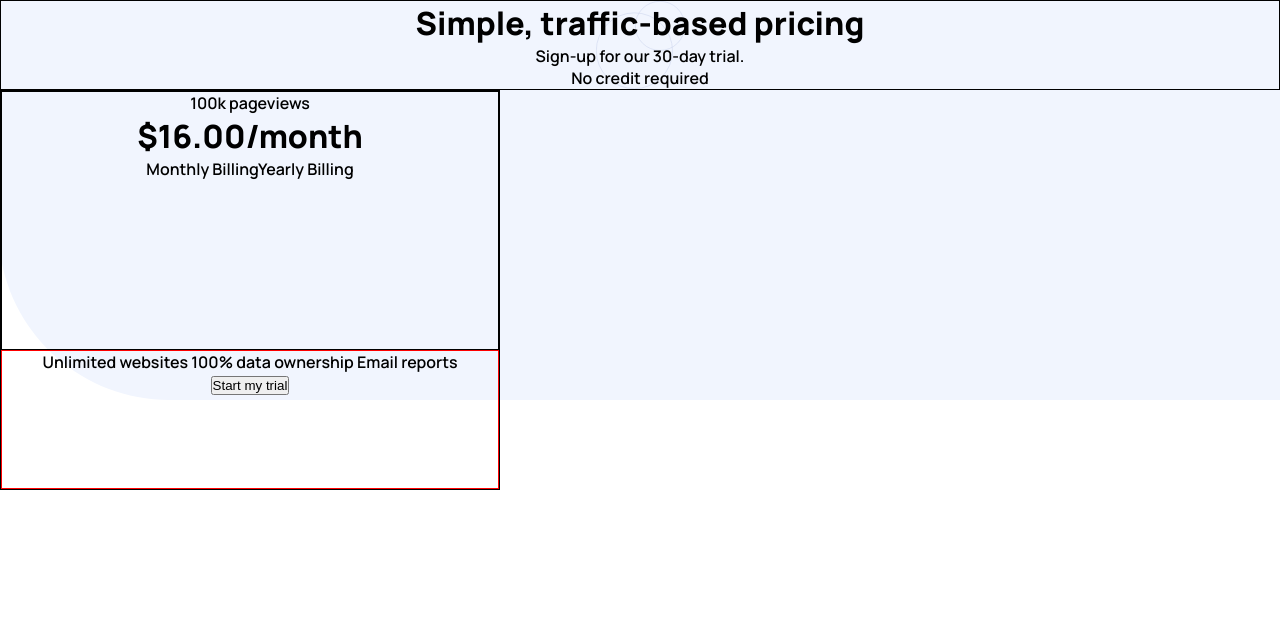
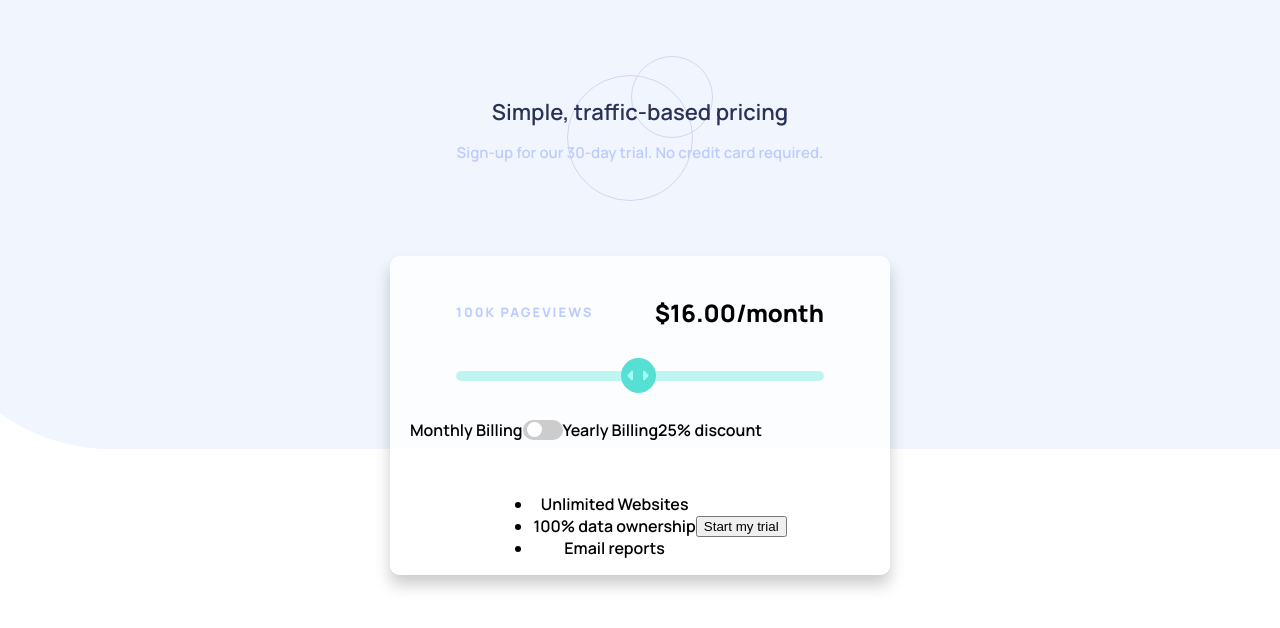
Before and after one commit to elg1e/Interactive-Pricing-Tab, a plain HTML site: page index.html in a window 1280 px wide. Drawn offline with Linux system fonts and the light colour scheme.

Commit message:
added flex-box

```diff
--- a/index.html
+++ b/index.html
@@ -9,43 +9,56 @@
         <link rel="stylesheet" href="style.css">
         <link rel="preconnect" href="https://fonts.gstatic.com">
         <link href="https://fonts.googleapis.com/css2?family=Manrope:wght@600;800&display=swap" rel="stylesheet">
+
+        <title>Interactive pricing component</title>
     </head>
     <body>
+        <!--Main/Image-->
+        <main class="main">
+            <!--Main Heading-->
+            <div class="heading-container">
+                <h2 class="heading">Simple, traffic-based pricing</h2>
+                <p class="heading-para">Sign-up for our 30-day trial. No credit card required.</p>
+            </div>
+            <!--Price Calculator Tab-->
+            <div class="tab-container">
+                <div class="range-container">
+                    <div class="page-views">
+                        <p>100k pageviews</p>
+                    </div>
+                    <div class="price">
+                        <h2>$16.00<span class="month">/month</span></h2>
+                    </div>
+                    <div class="range-slider">
+                        <input type="range" min="1" max="100" value="50" class="slider" id="myRange">
+                    </div>
 
-        <!--Background Image-->
-        <div class="main-container">
-
-            <!--Image and Heading-->
-            <div class="second-container">
-
-                <header class="heading-content">
-                    <h1 class="main-heading">Simple, traffic-based pricing</h1>
-                    <p class="heading-paragraph">Sign-up for our 30-day trial.<br>No credit required</p>
-                </header>
-
-            </div>
-
-            <!--Tab Area-->
-            <div class="tab-container">
-
-                <main class="main-content">
-                    <div class="top-section">
-                        <p class="top-section-text">100k pageviews</p>
-                        <!--Slider-->
-                        <h1 class="pay-per-my">$16.00/month</h1>
-                        <span class="month-year">Monthly Billing<!--slider-->Yearly Billing</span>
+                    <div class="billing">
+                        <p>Monthly Billing</p>
+                        <label class="switch">
+                        <input type="checkbox">
+                        <span class="toggle"></span>
+                        </label>
+                        <p>Yearly Billing</p>
+                        <p>25% discount</p>
                     </div>
-                    <div class="bottom-section">
-                        <span><img src="" alt="">Unlimited websites</span>
-                        <span><img src="" alt="">100% data ownership</span>
-                        <span><img src="" alt="">Email reports</span>
+                </div>
+                <!--Bottom Section-->
+                <div class="start-trial">
+                    <div class="list-container">
+                        <ul>
+                            <li>Unlimited Websites</li>
+                            <li>100% data ownership</li>
+                            <li>Email reports</li>
+                        </ul>
+                    </div>
+                    <div class="btn-box">
                         <button class="trial-btn">Start my trial</button>
                     </div>
-                </main>
+                </div>
+            </div>
+        </main>
 
-            </div>
-
-        </div>
         <script src="script.js" async defer></script>
     </body>
 </html>
--- a/style.css
+++ b/style.css
@@ -1,57 +1,236 @@
-* {
-    margin: 0;
-    padding: 0;
+/* Pre Declarations */
+html {
+    -webkit-box-sizing: border-box;
+    -moz-box-sizing: border-box;
     box-sizing: border-box;
 }
 
-body {
-    font-family: 'Manrope', sans-serif;
+*,
+*:before,
+*:after {
+    -webkit-box-sizing: inherit;
+    -moz-box-sizing: inherit;
+    box-sizing: inherit;
 }
 
-/* Background image */
-
-.main-container {
-    background-image: url(../img/bg-pattern.svg);
-    background-size: cover;
-    background-position: center;
-    height: 50vh;
+body {
+    margin: 0;
+    padding: 0;
+    font-family: 'Manrope', sans-serif;
+    height: 100%;
+    min-width: 450px;
 }
 
-/* Small Image and Heading */
+/* Main Content */
 
-.second-container {
-    background-image: url(../img/pattern-circles.svg);
-    background-size: contain;
-    background-position: center;
+.main {
+    margin: 0;
+    background-image: url("../img/bg-pattern.svg");
     background-repeat: no-repeat;
-    border: 1px solid black;
+    background-position: top center;
+    max-width: 100%;
+    display: flex;
+    flex-flow: column nowrap;
+    align-items: center;
 }
 
-.heading-content {
+/* Main Heading */
+
+.heading-container {
+    background-image: url("../img/pattern-circles.svg");
+    background-repeat: no-repeat;
+    background-position: center;
+    display: flex;
+    flex-flow: column nowrap;
+    justify-content: center;
+    align-items: center;
+    height: 16rem;
+}
+
+.heading {
+    font-size: 22px;
+    font-weight: 600;
+    color: hsl(227, 35%, 25%);
+    margin-bottom: 0;
+}
+
+.heading-para {
+    font-size: 15px;
+    color: hsl(226, 100%, 87%);
     text-align: center;
 }
 
-/* Main Tab */
+/* Price Calculator Tab */
 
 .tab-container {
-    border: 1px solid black;
+    display: flex;
+    flex-flow: column nowrap;
+    justify-content: center;
+    align-items: center;
     text-align: center;
+    background-color: rgba(255, 255, 255, 0.829);
+    border-radius: 10px;
+    box-shadow: 0 10px 15px 0.1px rgba(0, 0, 0, 0.2);
     width: 500px;
-    height: 400px;
 }
 
-.main-content {
-    height: 100%;
+.range-container {
+    display: flex;
+    flex-flow: row wrap;
+    justify-content: space-between;
+    flex: 1 1 auto;
+
+    margin: 20px;
 }
 
-.top-section {
-    border: 1px solid black;
-    width: 100%;
-    height: 65%;
+.page-views {
+    display: flex;
+    flex-flow: column nowrap;
+    justify-content: center;
+    align-items: center;
+
+    font-size: 13px;
+    font-weight: 800;
+    text-transform: uppercase;
+    color: hsl(226, 100%, 87%);
+    letter-spacing: 2px;
+    margin-left: 10%;
+    margin-bottom: 20px;
 }
 
-.bottom-section {
-    border: 1px solid red;
-    width: 100%;
-    height: 35%;
+.price {
+    display: flex;
+    flex-flow: column nowrap;
+    justify-content: center;
+    align-items: center;
+
+    font-weight: 800;
+    margin-right: 10%;
+    margin-bottom: 20px;
 }
+
+.range-slider {
+    display: flex;
+    flex-flow: row nowrap;
+    justify-content: center;
+    align-items: center;
+    flex-grow: 1;
+
+    margin-bottom: 20px;
+}
+
+#myRange {
+    width: 80%;
+    -webkit-appearance: none;
+    /* Overrides the default CSS */
+    appearance: none;
+    height: 10px;
+    border-radius: 10px;
+    background: hsl(174, 77%, 80%);
+    outline: none;
+    opacity: 0.7;
+    -webkit-transition: .2s;
+    transition: opacity .2s;
+}
+
+.slider:hover {
+    opacity: 1;
+}
+
+.slider::-webkit-slider-thumb {
+    -webkit-appearance: none;
+    /* Override default look */
+    background: url(../img/icon-slider.svg);
+    background-repeat: no-repeat;
+    background-position: center;
+    background-color: hsl(174, 86%, 45%);
+    appearance: none;
+    width: 35px;
+    height: 35px;
+    border: none;
+    border-radius: 50%;
+    cursor: pointer;
+
+}
+
+.slider::-moz-range-thumb {
+    background: url(../img/icon-slider.svg);
+    background-repeat: no-repeat;
+    background-position: center;
+    background-color: hsl(174, 86%, 45%);
+    appearance: none;
+    width: 35px;
+    height: 35px;
+    cursor: pointer;
+}
+
+.billing {
+    display: flex;
+    flex-flow: row nowrap;
+    justify-content: center;
+    align-items: center;
+}
+
+/* Toggler */
+
+.switch {
+    position: relative;
+    display: inline-block;
+    width: 40px;
+    height: 20px;
+}
+
+.switch input {
+    opacity: 0;
+    width: 0;
+    height: 0;
+}
+
+.toggle {
+    position: absolute;
+    cursor: pointer;
+    top: 0;
+    left: 0;
+    right: 0;
+    bottom: 0;
+    background-color: #ccc;
+    -webkit-transition: .4s;
+    transition: .4s;
+    border-radius: 100px;
+}
+
+.toggle:before {
+    position: absolute;
+    content: "";
+    height: 15px;
+    width: 15px;
+    left: 4px;
+    bottom: 3px;
+    background-color: white;
+    -webkit-transition: .4s;
+    transition: .4s;
+    border-radius: 50%;
+}
+
+input:checked+.toggle {
+    background-color: hsl(174, 86%, 45%);
+}
+
+input:focus+.toggle {
+    box-shadow: 0 0 1px hsl(174, 86%, 45%);
+}
+
+input:checked+.toggle:before {
+    -webkit-transform: translateX(16px);
+    -ms-transform: translateX(16px);
+    transform: translateX(16px);
+}
+
+.start-trial {
+    display: flex;
+    flex-flow: row nowrap;
+    justify-content: center;
+    align-items: center;
+}
+
+.list-container {}
```
